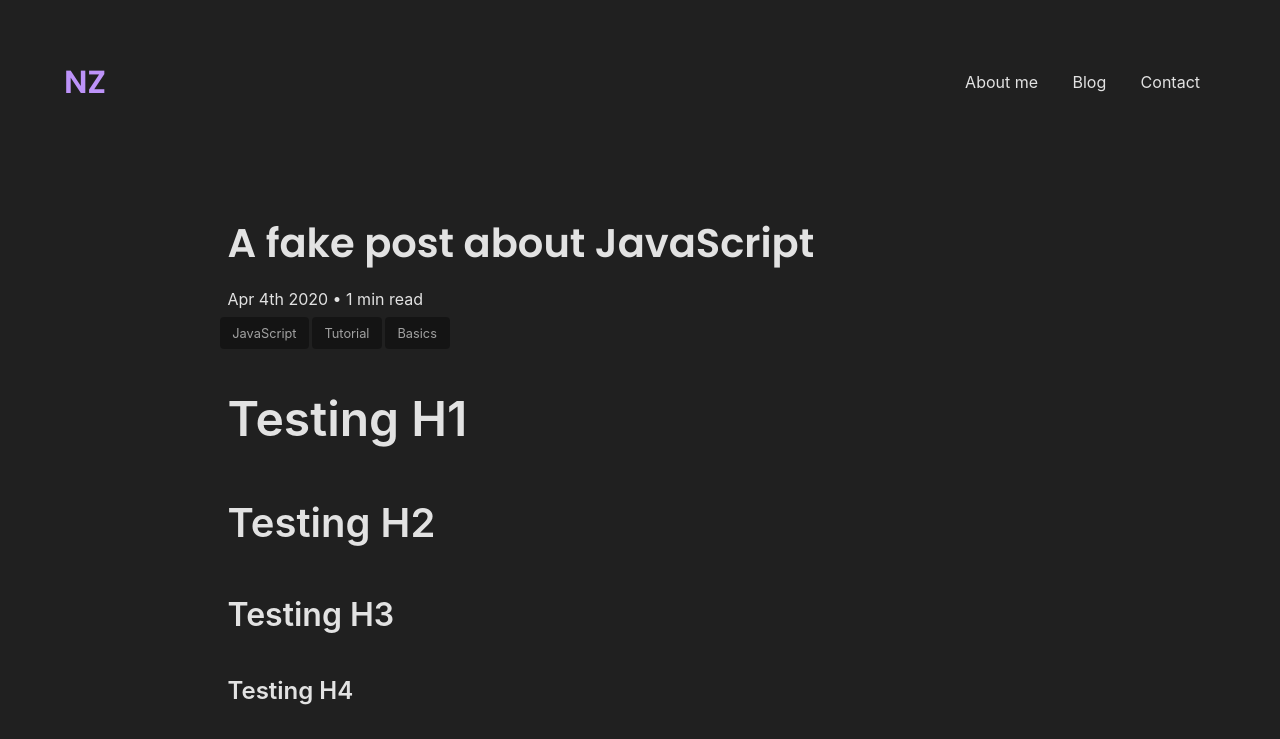
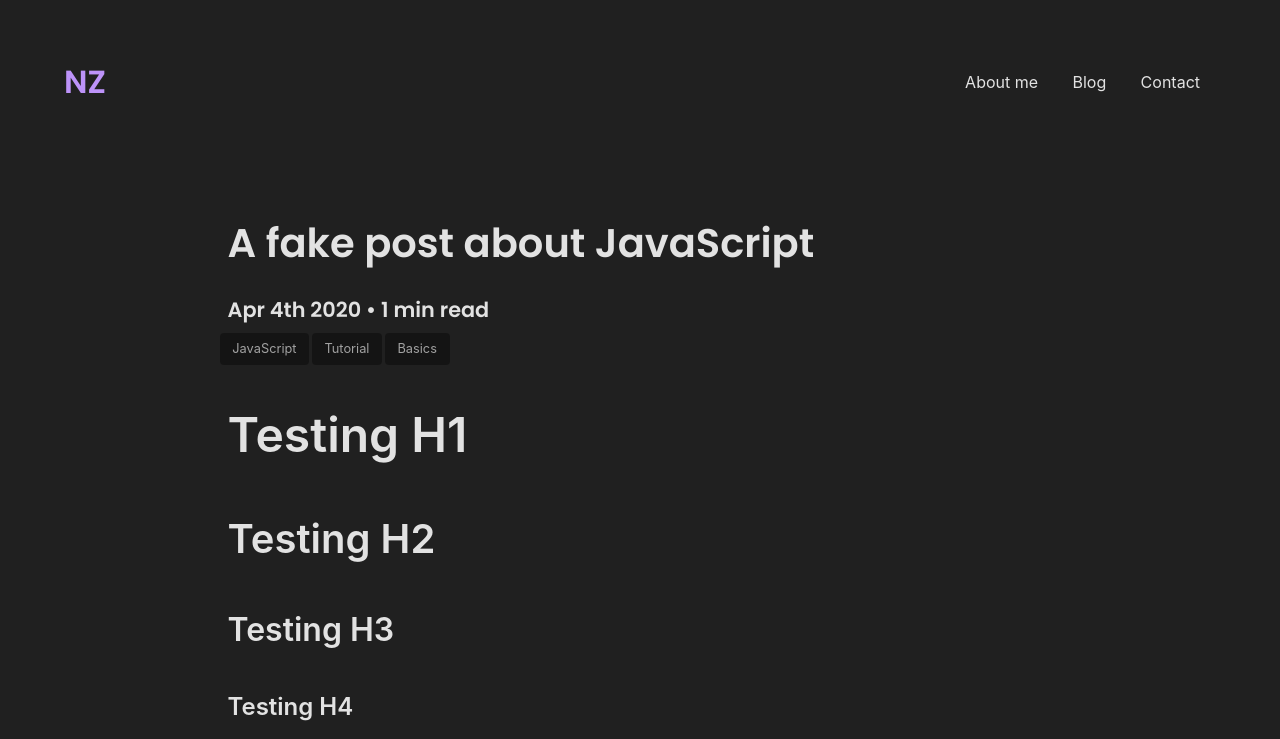
Before and after one commit to aminick/nickzhang.com, a Gatsby site: page /2020-04-05_a-fake-post-about-javascript/ in a window 1280 px wide. Shown: the top 739 px of the page. Built offline with nearby package versions, Linux system fonts and the light colour scheme; Gatsby itself is replaced by a stand-in of ours; some packages are replaced by stand-ins of ours.

Commit message:
Minor UI changes

```diff
--- a/src/styles/templates/_post.scss
+++ b/src/styles/templates/_post.scss
@@ -13,6 +13,8 @@
 
 .content-header .date {
   margin-bottom: 0.5rem;
+  font-weight: 600;
+  font-size: 1.3rem;
   color: rgba($color: #fff, $alpha: 0.87);
 }
 
--- a/src/templates/post.js
+++ b/src/templates/post.js
@@ -20,7 +20,7 @@ const PostTemplate = ({ data }) => {
       <div className="content-container">
         <header className="content-header">
           <h2 className="subtitle-custom">{title}</h2>
-          <p className="date">
+          <p className="date subtitle-custom">
             {formatDate(date)} • {timeToRead} min read
           </p>
           <div className="tags-container">
```
